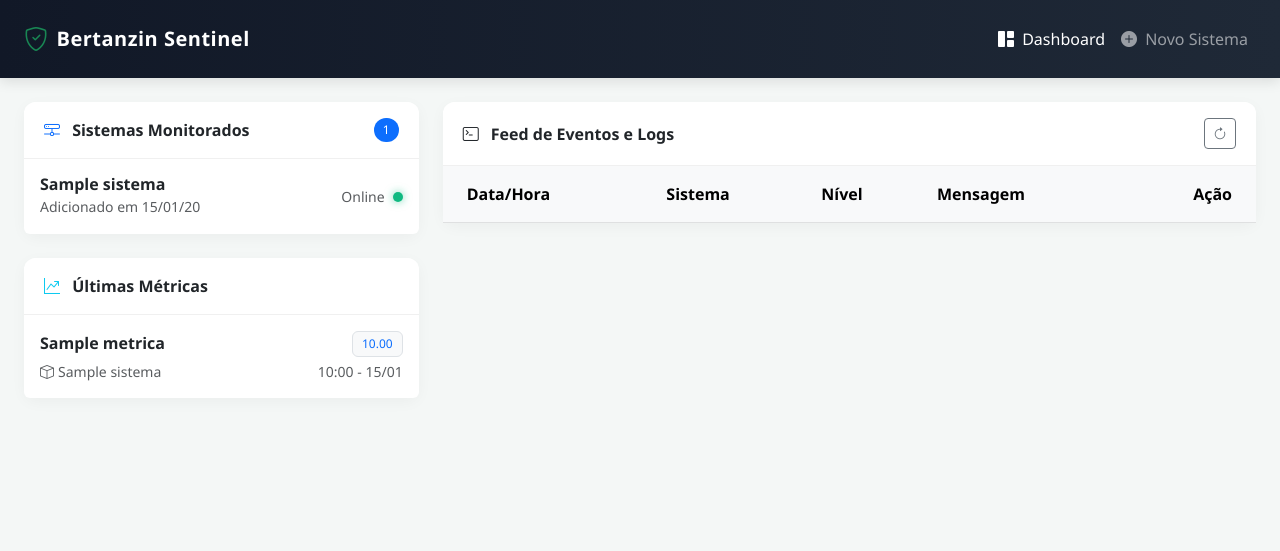
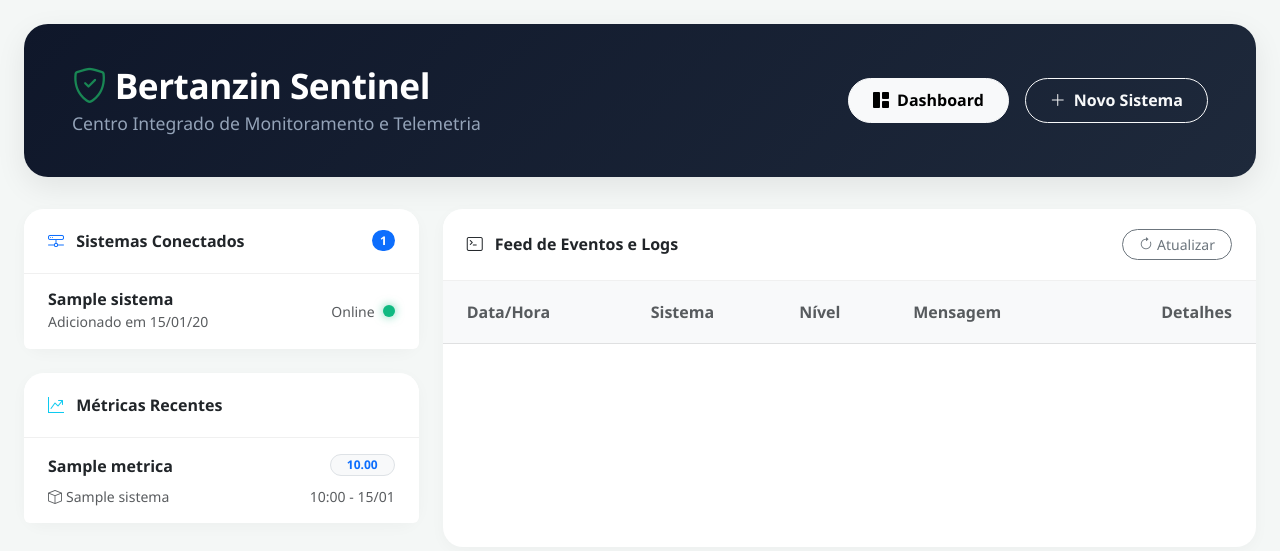
Before and after one commit to pedrobertanzin-design/bertanzin-sentinel, a PHP site: page /bertanzin-sentinel/ in a window 1280 px wide. Shown: the top 551 px of the page. Run offline with PHP 8.4, Linux system fonts and the light colour scheme; tables that the repository leaves empty hold one stand-in row (values such as "Sample post"); lists and menus that the app fills with data are empty; some libraries are stand-ins or nearby versions.

Commit message:
feat: separando bem cabeçalho do resto da página

```diff
--- a/index.php
+++ b/index.php
@@ -34,103 +34,114 @@ $metricas = $stmtMetricas->fetchAll(PDO::FETCH_ASSOC);
     <meta name="viewport" content="width=device-width, initial-scale=1.0">
     <title>Dashboard - Bertanzin Sentinel</title>
     <link href="https://cdn.jsdelivr.net/npm/bootstrap@5.3.0/dist/css/bootstrap.min.css" rel="stylesheet">
-    <!-- Bootstrap Icons -->
     <link rel="stylesheet" href="https://cdn.jsdelivr.net/npm/bootstrap-icons@1.11.1/font/bootstrap-icons.css">
     <style>
         body {
             background-color: #f4f7f6;
             font-family: 'Segoe UI', system-ui, -apple-system, sans-serif;
         }
-        .navbar {
-            background: linear-gradient(90deg, #111827, #1f2937);
-            box-shadow: 0 4px 12px rgba(0,0,0,0.1);
+
+        /* Novo Cabeçalho Grande e Arredondado */
+        .main-header {
+            background: linear-gradient(135deg, #0f172a 0%, #1e293b 100%);
+            border-radius: 24px;
+            padding: 2.5rem 3rem;
+            color: white;
+            box-shadow: 0 10px 30px rgba(0,0,0,0.08);
+            margin-bottom: 2rem;
         }
-        .navbar-brand { font-weight: 700; letter-spacing: 0.5px; }
+        .main-header h1 {
+            font-weight: 800;
+            letter-spacing: -0.5px;
+            font-size: 2.2rem;
+        }
+        .main-header p {
+            color: #94a3b8;
+            font-size: 1.1rem;
+        }
 
         .card {
             border: none;
-            border-radius: 12px;
-            box-shadow: 0 4px 15px rgba(0,0,0,0.04);
+            border-radius: 20px;
+            box-shadow: 0 4px 15px rgba(0,0,0,0.03);
             transition: transform 0.2s ease;
             margin-bottom: 1.5rem;
         }
-        .card:hover { transform: translateY(-2px); }
+        .card:hover { transform: translateY(-3px); }
         .card-header {
             background-color: #fff;
             border-bottom: 1px solid #f0f0f0;
             font-weight: 600;
-            border-top-left-radius: 12px !important;
-            border-top-right-radius: 12px !important;
-            padding: 1rem 1.25rem;
+            border-top-left-radius: 20px !important;
+            border-top-right-radius: 20px !important;
+            padding: 1.25rem 1.5rem;
         }
 
-        /* Indicador de Status "LED" */
         .status-dot {
-            height: 10px;
-            width: 10px;
+            height: 12px;
+            width: 12px;
             background-color: #10b981;
             border-radius: 50%;
             display: inline-block;
-            box-shadow: 0 0 8px rgba(16, 185, 129, 0.6);
+            box-shadow: 0 0 10px rgba(16, 185, 129, 0.6);
         }
         .status-dot.offline {
             background-color: #ef4444;
-            box-shadow: 0 0 8px rgba(239, 68, 68, 0.6);
+            box-shadow: 0 0 10px rgba(239, 68, 68, 0.6);
         }
 
         .log-payload {
-            font-size: 0.8rem;
-            background: #1f2937;
+            font-size: 0.85rem;
+            background: #1e293b;
             color: #10b981;
-            padding: 12px;
-            border-radius: 8px;
-            border: 1px solid #374151;
+            padding: 15px;
+            border-radius: 12px;
+            border: 1px solid #334155;
         }
 
-        .table > :not(caption) > * > * { padding: 1rem 0.75rem; vertical-align: middle; }
-        .badge { font-weight: 500; padding: 0.5em 0.75em; }
+        .table > :not(caption) > * > * { padding: 1.2rem 1rem; vertical-align: middle; }
+        .btn-custom { border-radius: 50px; font-weight: 600; padding: 0.6rem 1.5rem; }
     </style>
 </head>
 <body>
 
-<nav class="navbar navbar-expand-lg navbar-dark mb-4 py-3">
-    <div class="container-fluid px-4">
-        <a class="navbar-brand d-flex align-items-center gap-2" href="index.php">
-            <i class="bi bi-shield-check text-success fs-4"></i>
-            Bertanzin Sentinel
-        </a>
-        <button class="navbar-toggler" type="button" data-bs-toggle="collapse" data-bs-target="#navbarNav">
-            <span class="navbar-toggler-icon"></span>
-        </button>
-        <div class="collapse navbar-collapse" id="navbarNav">
-            <div class="navbar-nav ms-auto">
-                <a class="nav-link active" href="index.php"><i class="bi bi-grid-1x2-fill me-1"></i> Dashboard</a>
-                <a class="nav-link" href="novo_sistema.php"><i class="bi bi-plus-circle-fill me-1"></i> Novo Sistema</a>
-            </div>
+<div class="container-fluid px-4 mt-4">
+    <!-- Cabeçalho Principal -->
+    <div class="main-header d-flex flex-column flex-md-row justify-content-between align-items-md-center">
+        <div>
+            <h1 class="mb-1">
+                <i class="bi bi-shield-check text-success me-2"></i>Bertanzin Sentinel
+            </h1>
+            <p class="mb-0">Centro Integrado de Monitoramento e Telemetria</p>
+        </div>
+        <div class="mt-4 mt-md-0 d-flex gap-3">
+            <a href="index.php" class="btn btn-light btn-custom">
+                <i class="bi bi-grid-1x2-fill me-2"></i>Dashboard
+            </a>
+            <a href="novo_sistema.php" class="btn btn-outline-light btn-custom">
+                <i class="bi bi-plus-lg me-2"></i>Novo Sistema
+            </a>
         </div>
     </div>
-</nav>
 
-<div class="container-fluid px-4">
     <div class="row">
-        <!-- Coluna da Esquerda: Sistemas e Métricas -->
+        <!-- Coluna da Esquerda -->
         <div class="col-lg-4">
-
             <div class="card">
                 <div class="card-header d-flex justify-content-between align-items-center">
-                    <span><i class="bi bi-hdd-network text-primary me-2"></i> Sistemas Monitorados</span>
+                    <span><i class="bi bi-hdd-network text-primary me-2"></i> Sistemas Conectados</span>
                     <span class="badge bg-primary rounded-pill"><?= count($sistemas) ?></span>
                 </div>
                 <div class="list-group list-group-flush rounded-bottom">
                     <?php foreach($sistemas as $sis): ?>
-                        <div class="list-group-item d-flex justify-content-between align-items-center py-3">
+                        <div class="list-group-item d-flex justify-content-between align-items-center py-3 px-4">
                             <div>
                                 <h6 class="mb-0 fw-bold"><?= htmlspecialchars($sis['nome']) ?></h6>
                                 <small class="text-muted">Adicionado em <?= date('d/m/y', strtotime($sis['criado_em'])) ?></small>
                             </div>
                             <div class="d-flex align-items-center gap-2">
-                                <span class="text-muted small"><?= $sis['ativo'] ? 'Online' : 'Offline' ?></span>
-                                <span class="status-dot <?= $sis['ativo'] ? '' : 'offline' ?>" title="<?= $sis['ativo'] ? 'Ativo' : 'Inativo' ?>"></span>
+                                <span class="text-muted small fw-medium"><?= $sis['ativo'] ? 'Online' : 'Offline' ?></span>
+                                <span class="status-dot <?= $sis['ativo'] ? '' : 'offline' ?>"></span>
                             </div>
                         </div>
                     <?php endforeach; ?>
@@ -139,49 +150,48 @@ $metricas = $stmtMetricas->fetchAll(PDO::FETCH_ASSOC);
 
             <div class="card">
                 <div class="card-header">
-                    <i class="bi bi-graph-up-arrow text-info me-2"></i> Últimas Métricas
+                    <i class="bi bi-graph-up-arrow text-info me-2"></i> Métricas Recentes
                 </div>
                 <div class="list-group list-group-flush rounded-bottom">
                     <?php foreach($metricas as $metrica): ?>
-                        <div class="list-group-item py-3">
+                        <div class="list-group-item py-3 px-4">
                             <div class="d-flex justify-content-between align-items-start mb-1">
                                 <span class="fw-bold text-dark"><?= htmlspecialchars($metrica['nome_metrica']) ?></span>
-                                <span class="badge bg-light text-primary border"><?= htmlspecialchars($metrica['valor_metrica']) ?></span>
+                                <span class="badge bg-light text-primary border rounded-pill px-3"><?= htmlspecialchars($metrica['valor_metrica']) ?></span>
                             </div>
-                            <div class="d-flex justify-content-between align-items-center">
-                                <small class="text-muted"><i class="bi bi-box me-1"></i><?= htmlspecialchars($metrica['sistema_nome']) ?></small>
+                            <div class="d-flex justify-content-between align-items-center mt-2">
+                                <small class="text-muted fw-medium"><i class="bi bi-box me-1"></i><?= htmlspecialchars($metrica['sistema_nome']) ?></small>
                                 <small class="text-muted"><?= date('H:i - d/m', strtotime($metrica['registrado_em'])) ?></small>
                             </div>
                         </div>
                     <?php endforeach; ?>
                 </div>
             </div>
-
         </div>
 
-        <!-- Coluna da Direita: Log de Eventos -->
+        <!-- Coluna da Direita -->
         <div class="col-lg-8">
-            <div class="card">
+            <div class="card h-100">
                 <div class="card-header d-flex justify-content-between align-items-center">
                     <span><i class="bi bi-terminal text-dark me-2"></i> Feed de Eventos e Logs</span>
-                    <button class="btn btn-sm btn-outline-secondary"><i class="bi bi-arrow-clockwise"></i></button>
+                    <button class="btn btn-sm btn-outline-secondary rounded-pill px-3"><i class="bi bi-arrow-clockwise me-1"></i>Atualizar</button>
                 </div>
                 <div class="card-body p-0">
                     <div class="table-responsive">
                         <table class="table table-hover mb-0">
                             <thead class="table-light">
                                 <tr>
-                                    <th class="ps-4">Data/Hora</th>
-                                    <th>Sistema</th>
-                                    <th>Nível</th>
-                                    <th>Mensagem</th>
-                                    <th class="pe-4 text-end">Ação</th>
+                                    <th class="ps-4 text-muted fw-semibold">Data/Hora</th>
+                                    <th class="text-muted fw-semibold">Sistema</th>
+                                    <th class="text-muted fw-semibold">Nível</th>
+                                    <th class="text-muted fw-semibold">Mensagem</th>
+                                    <th class="pe-4 text-end text-muted fw-semibold">Detalhes</th>
                                 </tr>
                             </thead>
                             <tbody>
                                 <?php foreach($eventos as $evento): ?>
                                     <tr>
-                                        <td class="ps-4 text-nowrap text-muted small">
+                                        <td class="ps-4 text-nowrap text-muted small fw-medium">
                                             <?= date('d/m/Y H:i:s', strtotime($evento['registrado_em'])) ?>
                                         </td>
                                         <td class="fw-bold text-dark"><?= htmlspecialchars($evento['sistema_nome']) ?></td>
@@ -193,13 +203,13 @@ $metricas = $stmtMetricas->fetchAll(PDO::FETCH_ASSOC);
                                                 if($evento['nivel'] === 'warning') { $bg = 'bg-warning text-dark'; $icon = 'bi-exclamation-triangle'; }
                                                 if($evento['nivel'] === 'info') { $bg = 'bg-info text-dark'; $icon = 'bi-info-circle'; }
                                             ?>
-                                            <span class="badge <?= $bg ?>"><i class="bi <?= $icon ?> me-1"></i><?= strtoupper(htmlspecialchars($evento['nivel'])) ?></span>
+                                            <span class="badge <?= $bg ?> rounded-pill px-3"><i class="bi <?= $icon ?> me-1"></i><?= strtoupper(htmlspecialchars($evento['nivel'])) ?></span>
                                         </td>
                                         <td class="text-secondary"><?= htmlspecialchars($evento['mensagem']) ?></td>
                                         <td class="pe-4 text-end">
                                             <?php if($evento['payload']): ?>
-                                                <button class="btn btn-sm btn-light border" type="button" data-bs-toggle="collapse" data-bs-target="#payload-<?= $evento['id'] ?>">
-                                                    <i class="bi bi-code-slash"></i>
+                                                <button class="btn btn-sm btn-light border rounded-circle" type="button" data-bs-toggle="collapse" data-bs-target="#payload-<?= $evento['id'] ?>" title="Ver Payload">
+                                                    <i class="bi bi-braces"></i>
                                                 </button>
                                             <?php else: ?>
                                                 <span class="text-muted small">-</span>
@@ -210,7 +220,7 @@ $metricas = $stmtMetricas->fetchAll(PDO::FETCH_ASSOC);
                                     <tr>
                                         <td colspan="5" class="p-0 border-0">
                                             <div class="collapse" id="payload-<?= $evento['id'] ?>">
-                                                <div class="p-3 bg-light border-bottom">
+                                                <div class="p-4 bg-light border-bottom">
                                                     <pre class="log-payload m-0"><?= htmlspecialchars(json_encode(json_decode($evento['payload']), JSON_PRETTY_PRINT)) ?></pre>
                                                 </div>
                                             </div>
```
